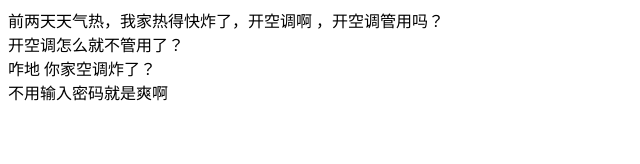
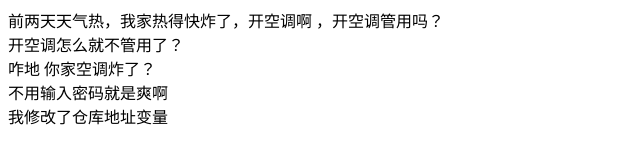
Before and after one commit to taojin3209/myking, a plain HTML site: page index.html in a window 1280 px wide. Shown: the whole page, without its empty margins (0-640 px from the left). Drawn offline with Linux system fonts and the light colour scheme.

Commit message:
修改了仓库地址变量

```diff
--- a/index.html
+++ b/index.html
@@ -14,6 +14,7 @@
     <div>咋地 你家空调炸了？</div>
 
     <div>不用输入密码就是爽啊</div>
+    <div>我修改了仓库地址变量</div>
 </body>
 
 </html>
```
